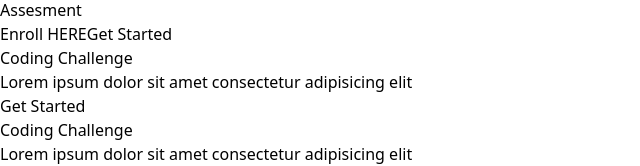
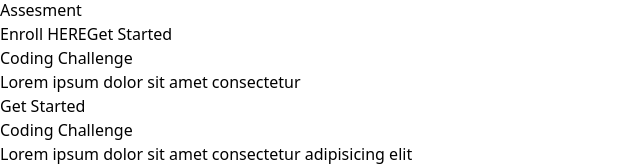
Before and after one commit to giga-bro/fnmoney, a React (Vite) app: page / in a window 1280 px wide. Shown: the part 415-581 px from the top of the page, without its empty margins (0-640 px from the left). Built offline with nearby package versions, Linux system fonts and the light colour scheme.

Commit message:
Update Main.tsx

```diff
--- a/src/components/Main/Main.tsx
+++ b/src/components/Main/Main.tsx
@@ -21,7 +21,7 @@ const Main:React.FC = () => {
         <div className='w-[100%] h-[30%] bg-[#2c2f3d] mt-[2%] opacity-90 overflow-x-scroll flex justify-start items-center lg:justify-center lg:overflow-x-hidden lg:w-[100%] ' >
             <div className='w-40 min-w-40 bg-[#181c2a] h-[90%] mx-[2%] rounded-md flex flex-col justify-start items-center pb-[4%]  lg:w-[10%] lg:h-[90%] lg:pb-[1%] lg:mx-[1%] ' >
                 <p className='text-white font-bold text-xl text-center text-wrap lg:text-2xl lg:h-[20%] ' >Coding Challenge</p>
-                <p className='text-white font-thin text-xs text-center text-wrap mt-auto lg:text-sm ' >Lorem ipsum dolor sit amet consectetur adipisicing elit</p>
+                <p className='text-white font-thin text-xs text-center text-wrap mt-auto lg:text-sm ' >Lorem ipsum dolor sit amet consectetur</p>
                 <button className='bg-[#f8463a] rounded-full font-bold w-[80%] mt-auto h-[20%] text-white text-center flex justify-center items-center' >Get Started</button>
             </div>
             <div className='w-40 min-w-40 bg-[#181c2a] h-[90%] mx-[2%] rounded-md flex flex-col justify-start items-center pb-[4%]  lg:w-[10%] lg:h-[90%] lg:pb-[1%]  lg:mx-[1%] ' >
```
